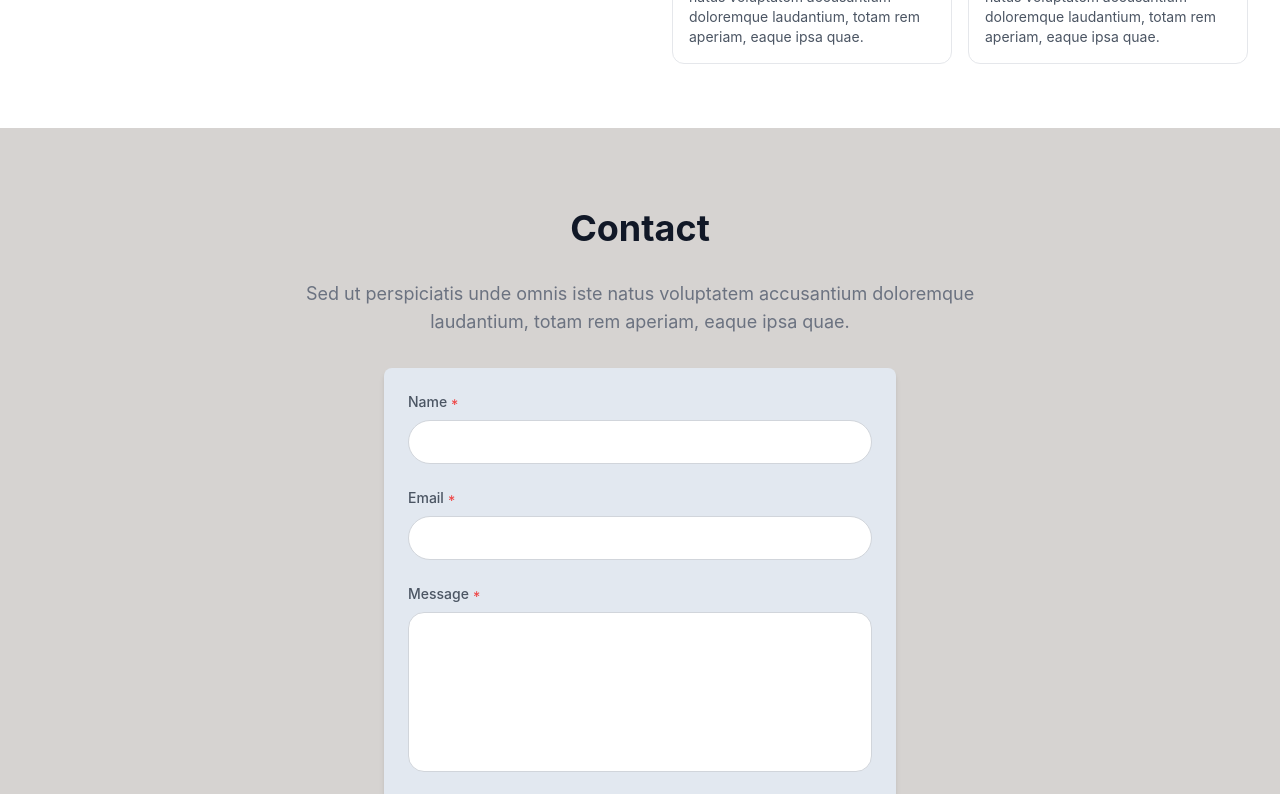
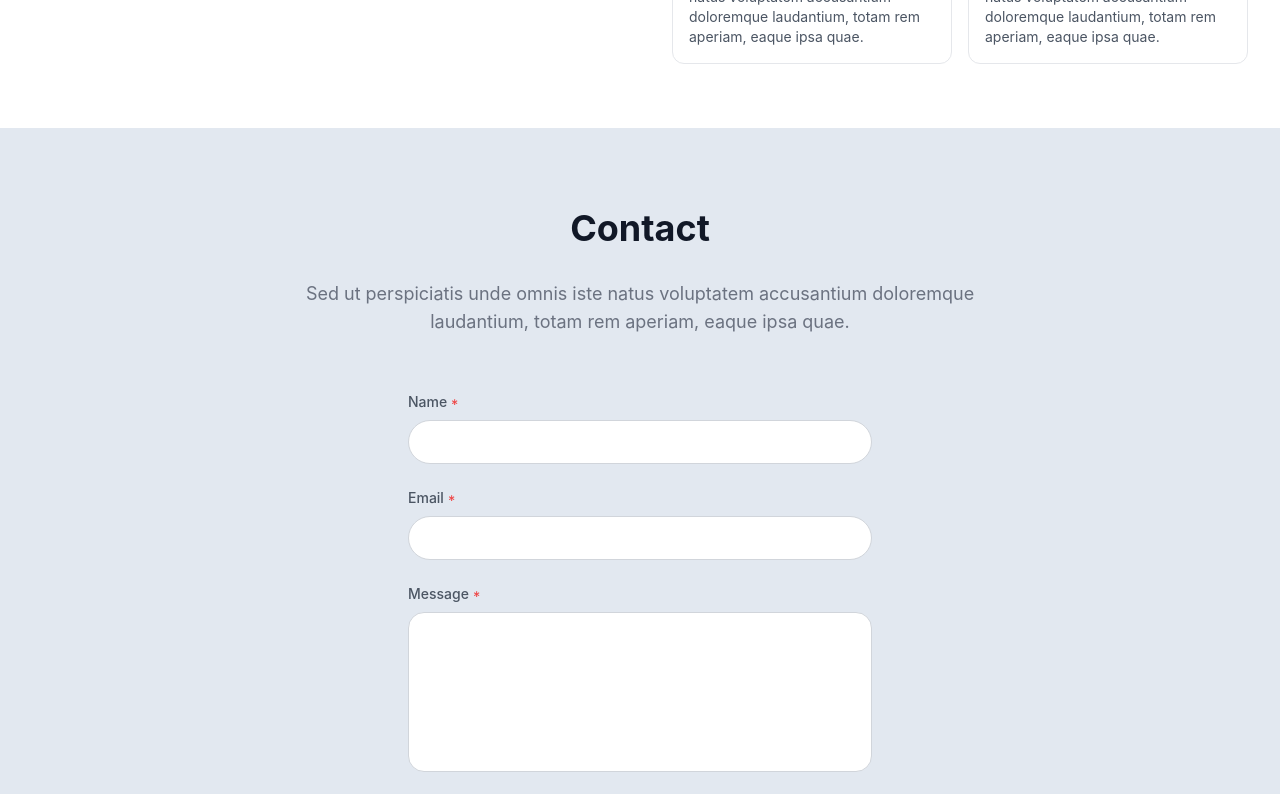
Before and after one commit to jacobadam/jacobadamdeveloper, a React (Create React App) app: page / in a window 1280 px wide. Shown: the part 1660-2454 px from the top of the page. Built offline with nearby package versions, Linux system fonts and the light colour scheme.

Commit message:
update styling

```diff
--- a/src/HomeContact.js
+++ b/src/HomeContact.js
@@ -11,7 +11,7 @@ export default function HomeContact() {
   };
 
   return (
-    <div className="flex flex-col items-center justify-center min-h-screen px-4 sm:px-6 lg:px-8 bg-stone-300">
+    <div className="flex flex-col items-center justify-center min-h-screen px-4 sm:px-6 lg:px-8 bg-slate-200">
       {/* Header Section */}
       <div className="text-center">
         <h2 className="text-4xl font-bold text-gray-900 pt-5">Contact</h2>
@@ -22,10 +22,7 @@ export default function HomeContact() {
       </div>
 
       {/* Form */}
-      <form
-        onSubmit={handleSubmit}
-        className="w-full max-w-lg bg-slate-200 p-6 rounded-lg shadow-md"
-      >
+      <form onSubmit={handleSubmit} className="w-full max-w-lg p-6">
         <div className="relative mb-6">
           <label className="flex items-center mb-2 text-gray-600 text-sm font-medium">
             Name
```
